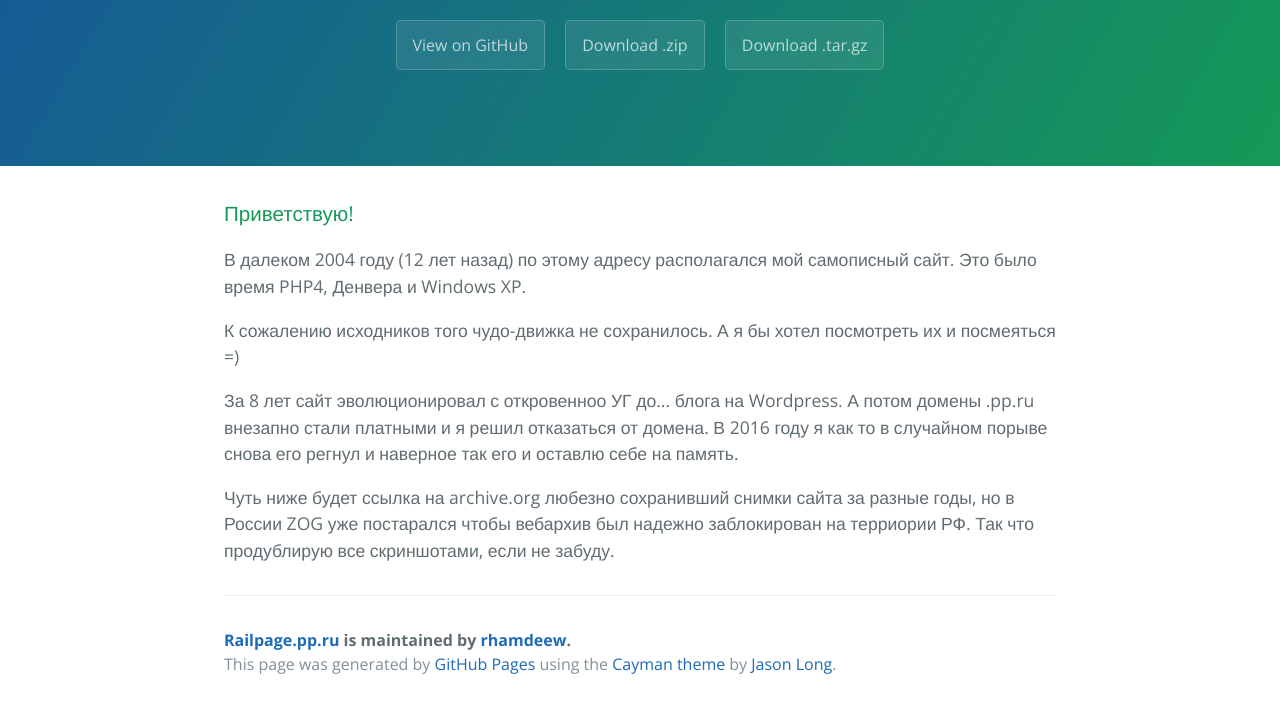
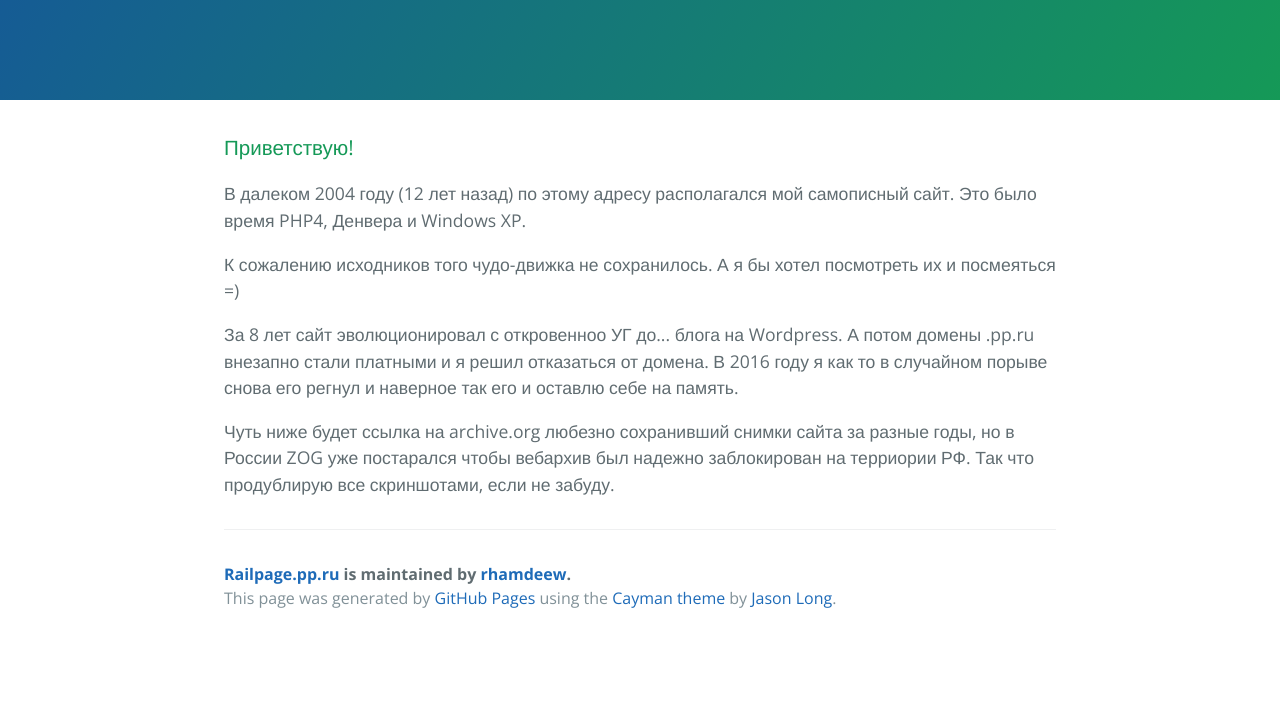
Before and after one commit to rhamdeew/railpage, a plain HTML site: page index.html in a window 1280 px wide. Shown: the part 170-878 px from the top of the page. After the commit the page ends 812 px from the top, so only its background shows below. Drawn offline with nearby package versions, Linux system fonts and the light colour scheme.

Commit message:
Update index.html

```diff
--- a/index.html
+++ b/index.html
@@ -13,9 +13,6 @@
     <section class="page-header">
       <h1 class="project-name">Railpage.pp.ru</h1>
       <h2 class="project-tagline"></h2>
-      <a href="https://github.com/rhamdeew/railpage" class="btn">View on GitHub</a>
-      <a href="https://github.com/rhamdeew/railpage/zipball/master" class="btn">Download .zip</a>
-      <a href="https://github.com/rhamdeew/railpage/tarball/master" class="btn">Download .tar.gz</a>
     </section>
 
     <section class="main-content">
```
